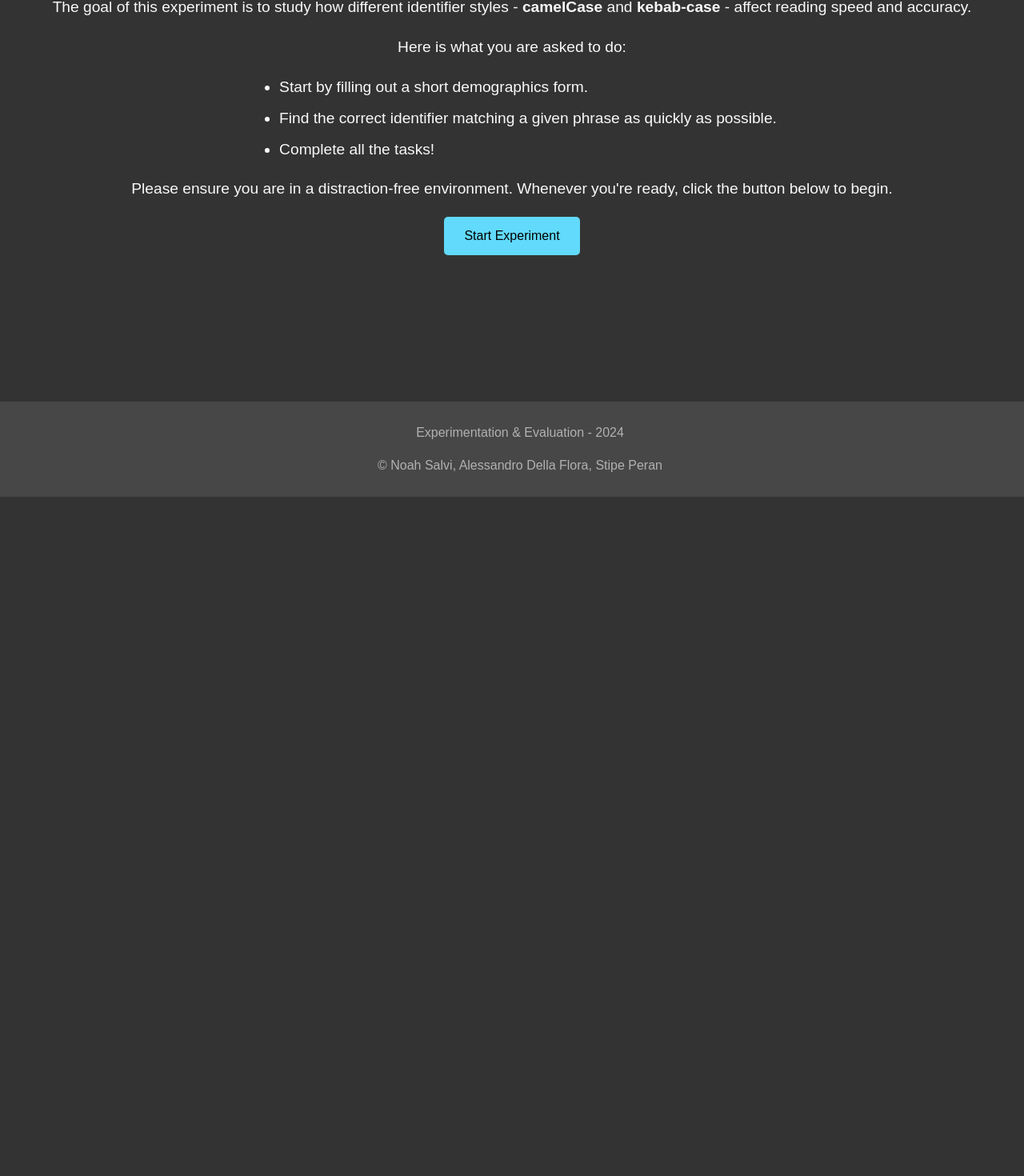
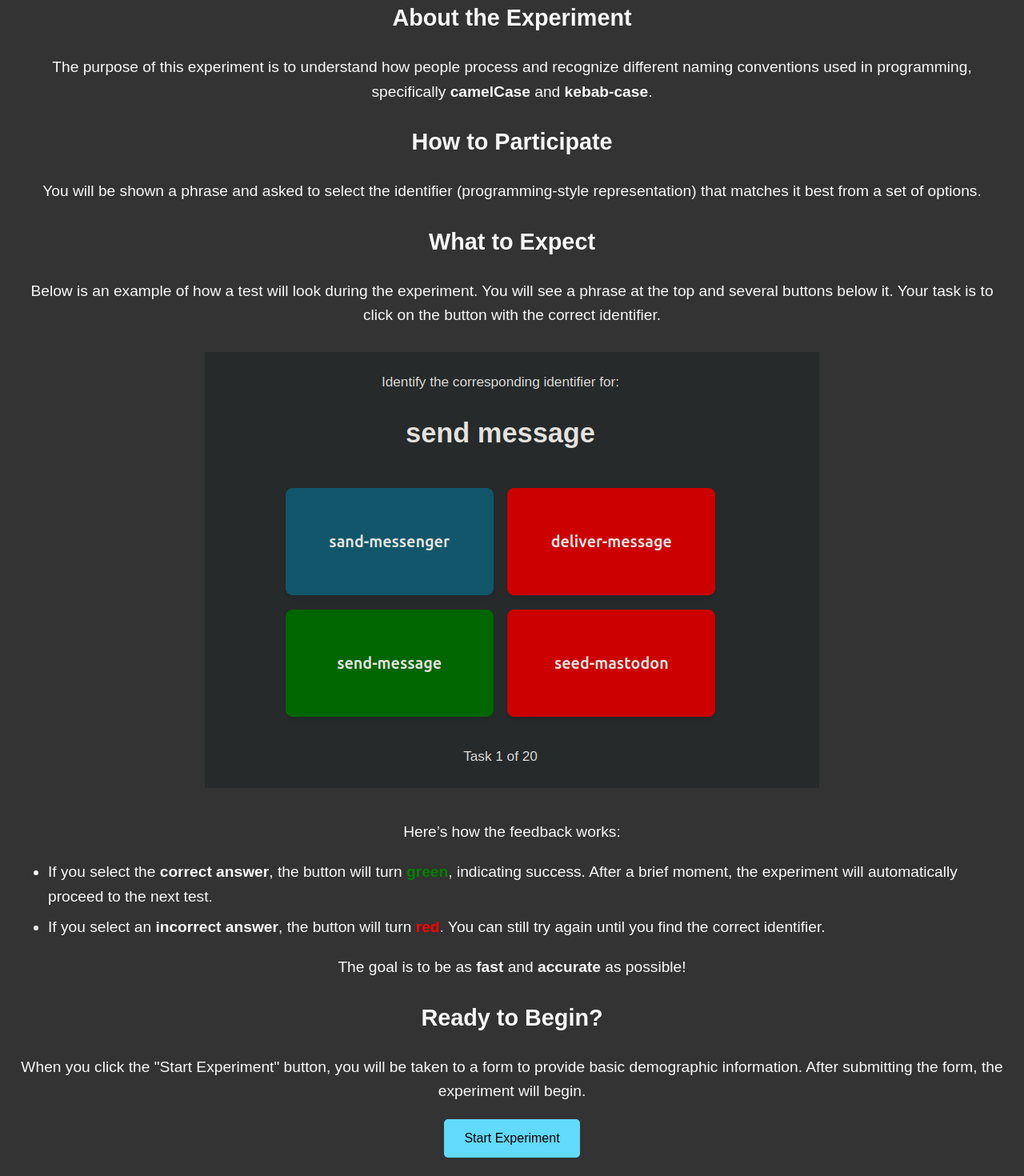
Before and after one commit to stipeperan/Assignment2-ExpAndEvaluation, a React (Create React App) app in the folder camel_vs_kebab/: page / in a window 1280 px wide. Shown: the part 179-1649 px from the top of the page at 80% size. Before the commit the page ends 800 px from the top, so only its background shows below. Built offline with nearby package versions, Linux system fonts and the light colour scheme.

Commit message:
Now the welcome page is more detailed and there is a screenshot of an example. The footer is now fixed

```diff
--- a/camel_vs_kebab/src/App.css
+++ b/camel_vs_kebab/src/App.css
@@ -17,7 +17,7 @@ footer {
   background-color: #474747;
   color: #b1b1b1;
   padding: 10px;
-  position: fixed;
+  position: relative;
   bottom: 0;
   width: 100%;
   text-align: center;
@@ -41,6 +41,8 @@ main {
   font-size: larger;
   padding: 20px;
   text-align: center;
+  flex: 1; /* Allow 'main' to stretch and fill available space */
+  margin-bottom: 50px; /* Add space for footer */
 }
 
 ul {
--- a/camel_vs_kebab/src/components/WelcomePage.js
+++ b/camel_vs_kebab/src/components/WelcomePage.js
@@ -8,29 +8,56 @@ function WelcomePage() {
         </header>
 
         <main>
+          <section>
+            <h2>About the Experiment</h2>
             <p>
-          The goal of this experiment is to study how different
-          identifier styles - <b>camelCase</b> and <b>kebab-case</b> -
-          affect reading speed and accuracy.
+              The purpose of this experiment is to understand how people process and recognize different naming conventions used in programming, specifically <b>camelCase</b> and <b>kebab-case</b>.
             </p>
+          </section>
+
+          <section>
+            <h2>How to Participate</h2>
             <p>
-          Here is what you are asked to do:
+              You will be shown a phrase and asked to select the identifier (programming-style representation) that matches it best from a set of options.
             </p>
+          </section>
+
+          <section>
+            <h2>What to Expect</h2>
             <p>
+              Below is an example of how a test will look during the experiment. You will see a phrase at the top and several buttons below it. Your task is to click on the button with the correct identifier.
+            </p>
+            <div style={{ textAlign: "center", margin: "20px 0" }}>
+              <img
+                  src="/Test.png"
+                  style={{ maxWidth: "100%", height: "auto", padding: "10px" }}
+              />
+            </div>
+            <p>
+              Here’s how the feedback works:
+            </p>
             <ul>
-            <li>Start by filling out a short demographics form.</li>
-            <li>Find the correct identifier matching a given phrase
-              as quickly as possible.</li>
-            <li>Complete all the tasks!</li>
+              <li>
+                If you select the <b>correct answer</b>, the button will turn <span style={{ color: "green", fontWeight: "bold" }}>green</span>, indicating success. After a brief moment, the experiment will automatically proceed to the next test.
+              </li>
+              <li>
+                If you select an <b>incorrect answer</b>, the button will turn <span style={{ color: "red", fontWeight: "bold" }}>red</span>. You can still try again until you find the correct identifier.
+              </li>
             </ul>
+            <p>
+              The goal is to be as <b>fast</b> and <b>accurate</b> as possible!
             </p>
+          </section>
+
+          <section>
+            <h2>Ready to Begin?</h2>
             <p>
-          Please ensure you are in a distraction-free environment.
-          Whenever you're ready, click the button below to begin.
+              When you click the "Start Experiment" button, you will be taken to a form to provide basic demographic information. After submitting the form, the experiment will begin.
             </p>
             <button onClick={() => (window.location.href = "/form")}>
               Start Experiment
             </button>
+          </section>
         </main>
 
         <footer>
--- a/camel_vs_kebab/src/index.css
+++ b/camel_vs_kebab/src/index.css
@@ -11,3 +11,9 @@ code {
   font-family: source-code-pro, Menlo, Monaco, Consolas, 'Courier New',
     monospace;
 }
+
+#root {
+  height: 100%; /* Ensures React's root element takes up the full height */
+  display: flex;
+  flex-direction: column;
+}
```
Also changed, not shown: camel_vs_kebab/public/Test.png (added). Lines whose indentation alone changed are shown as unchanged.
